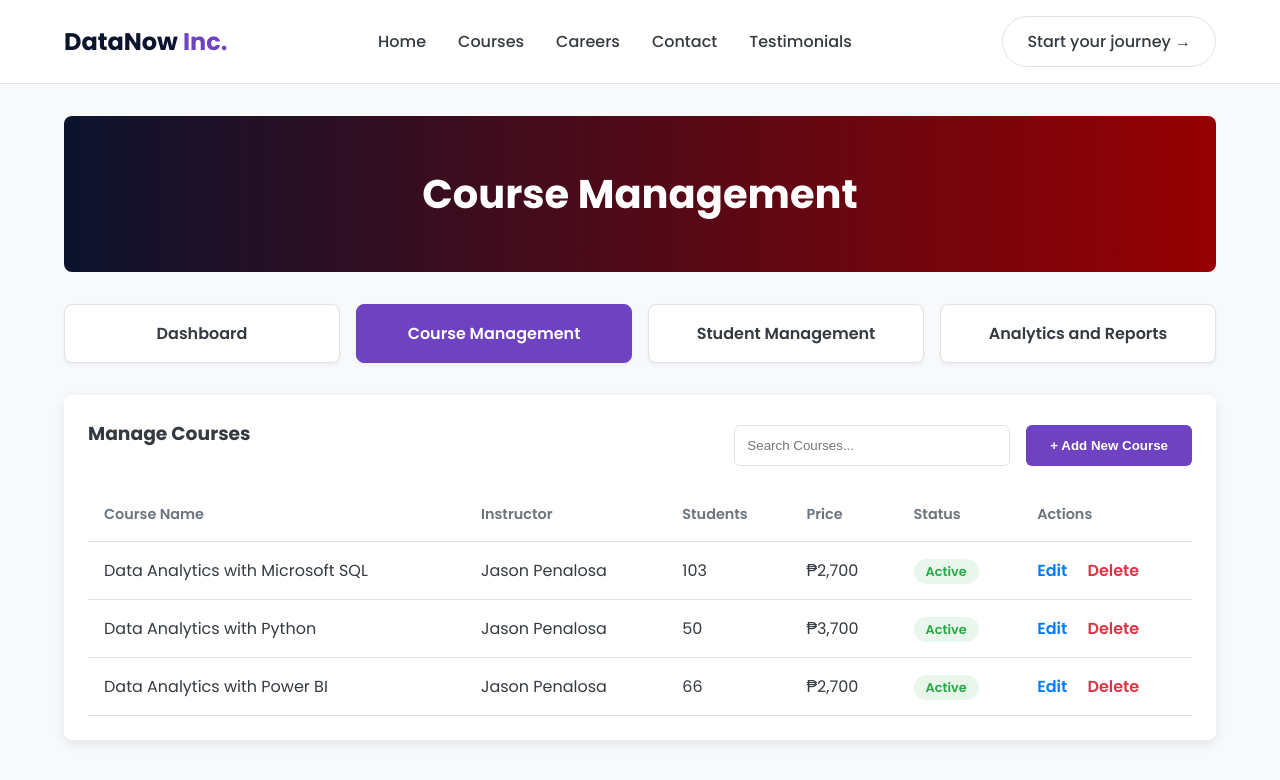
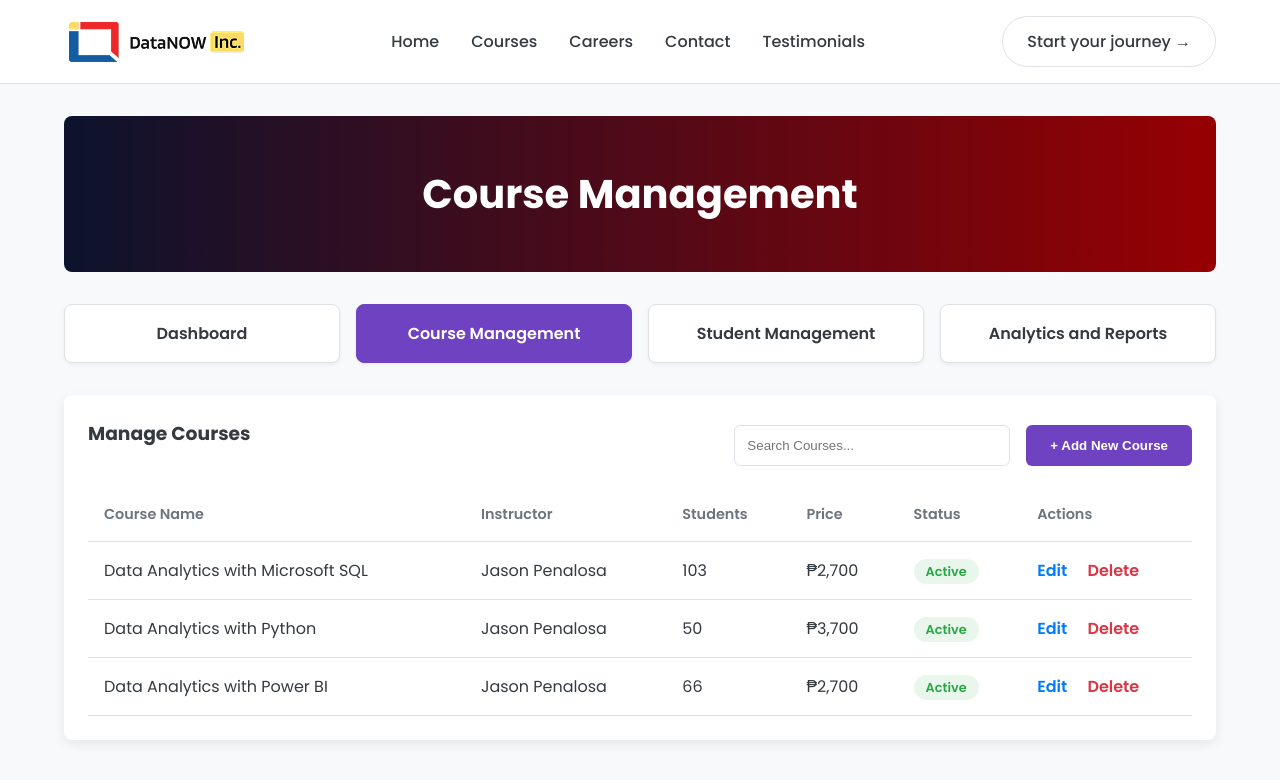
Before and after one commit to h3lterskelter/datanowadminui, a plain HTML site: page course-management.html in a window 1280 px wide. Drawn offline with Linux system fonts and the light colour scheme.

Commit message:
Update course-management.html

```diff
--- a/course-management.html
+++ b/course-management.html
@@ -8,7 +8,7 @@
 </head>
 <body>
     <header class="main-header">
-        <div class="logo">DataNow <span>Inc.</span></div>
+        <img src="assets/logo.png" alt="DataNow Inc. Logo" class="logo-img" onerror="this.style.display='none'">
         <nav class="main-nav">
             <ul>
                 <li><a href="#">Home</a></li>
```
